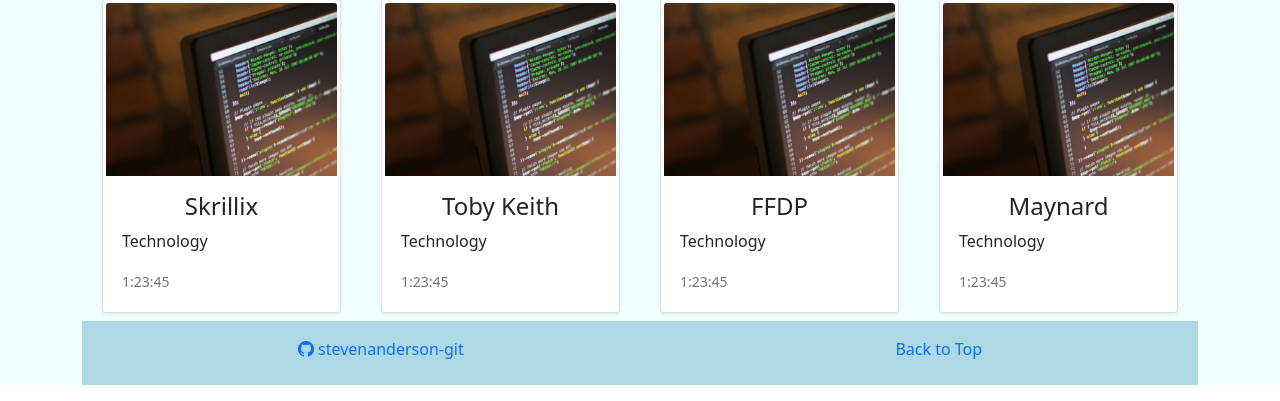
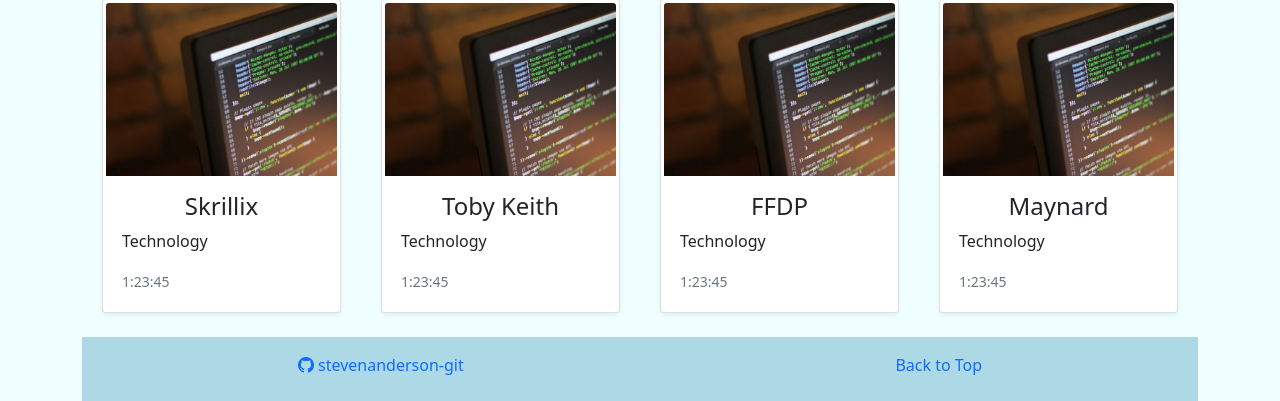
Before and after one commit to stevenanderson-git/scholarlyvids, a Flask app: page / in a window 1280 px wide. Shown: the part 419-820 px from the top of the page. Run offline with Flask 2, Linux system fonts and the light colour scheme.

Commit message:
spacing changes - issues wiht fotter links

```diff
--- a/flaskr/templates/footer.html
+++ b/flaskr/templates/footer.html
@@ -1,4 +1,5 @@
 <nav class="navbar navbar-expand">
+    <!--TODO: stop text from expanding over full div-->
     <ul class="navbar-nav nav-fill mb-2 w-100">
         <li class="nav-item">
             <a class="nav-link" href="https://github.com/stevenanderson-git" style="text-decoration:none;">
--- a/flaskr/templates/viewer.html
+++ b/flaskr/templates/viewer.html
@@ -1,4 +1,4 @@
-<div class="container album">
+<div class="container album mb-3">
     {% if video_list %}
     <div class="row row-cols-1 row-cols-md-2 row-cols-lg-4">
         {% for video in video_list %}
```
